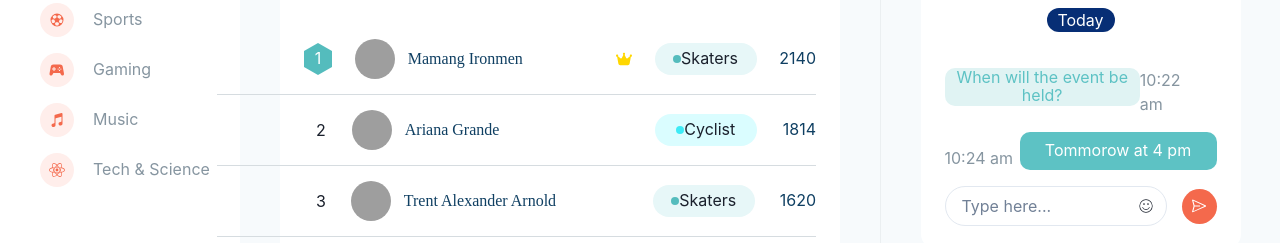
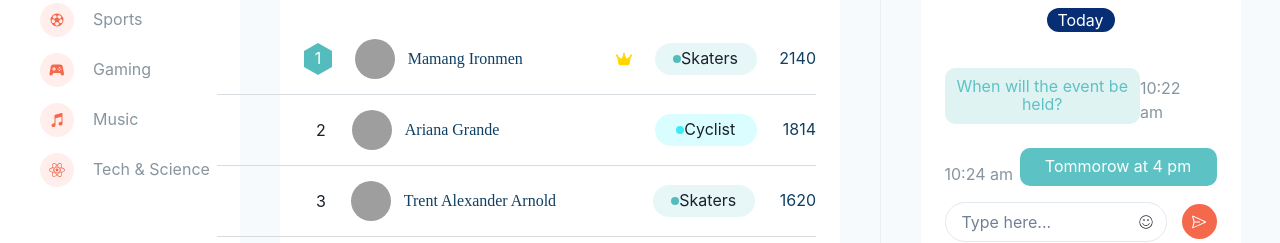
Before and after one commit to evawest-max/dantown-project, a Next.js app: page / in a window 1280 px wide. Shown: the part 614-857 px from the top of the page. Built offline with nearby package versions, Linux system fonts and the light colour scheme; grey boxes are pictures that could not be loaded; a web font is replaced by a local one.

Commit message:
Update chat.js

```diff
--- a/src/components/chatbox/chat.js
+++ b/src/components/chatbox/chat.js
@@ -11,7 +11,7 @@ const Chat = () => {
     ];
 
     return (
-        <Box w="320px" h="311px" borderRadius="15px" bg="white">
+        <Box w="320px"  borderRadius="15px" bg="white">
             <Box borderTopRadius="15px" background="#5DC2C4" color="white" display="flex" justifyContent="space-between" alignItems="center" pl="24px" pr="24px" h="54px">
                 <Text>Ironmen</Text>
                 <Text cursor="pointer"><IoMdClose /></Text>
@@ -25,8 +25,8 @@ const Chat = () => {
                     {chat.map((message, index) => {
                         return (
                             message.name === "receiver" ?
-                                <Box mb="16px" display="flex" justifyContent="space-between" w="263px">
-                                    <Text size="13px" fontWeight="400px" lineHeight="17.76px" borderRadius="10px" w="197px" color=" #5DC2C4" bg=" #E0F3F3" h="38px" textAlign="center" alignContent="center">{message.text}</Text>
+                                <Box mb="24px" display="flex" justifyContent="space-between" w="263px">
+                                    <Text size="13px" fontWeight="400px" lineHeight="17.76px" borderRadius="10px" w="197px" color=" #5DC2C4" bg=" #E0F3F3" p="10px" minH="38px" textAlign="center" alignContent="center">{message.text}</Text>
                                     <Text alignSelf="end" color="#8695A0" size="13px">{message.time}</Text>
                                 </Box> :
                                 <Box mb="16px" display="flex" justifyContent="space-between">
```
